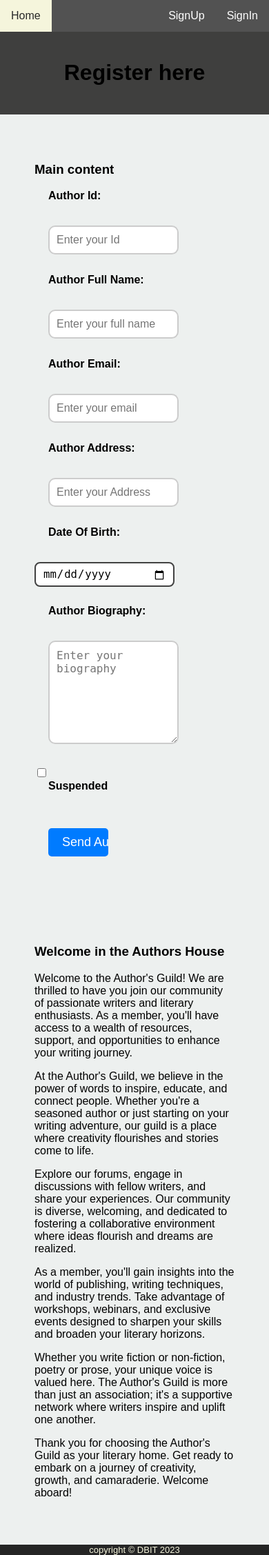
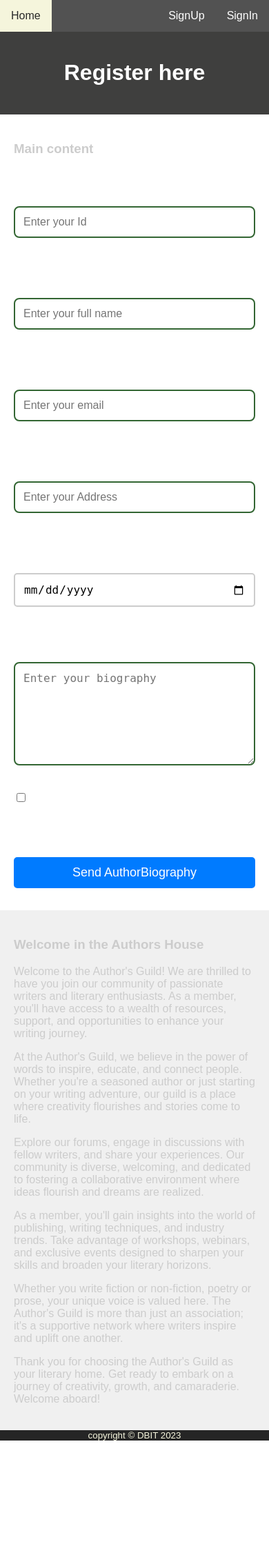
Before and after one commit to kisuki100/148776-CAT-II-Web-Application, a PHP site: page / in a window 390 px wide. Shown: the whole page at 69% size. After the commit the page ends 2089 px from the top, so only its background shows below. Run offline with PHP 8.4, Linux system fonts and the light colour scheme.

Commit message:
Add files via upload

```diff
--- a/CAT/Index.php
+++ b/CAT/Index.php
@@ -12,76 +12,78 @@
     margin: 0;
     padding: 0;
     box-sizing: border-box;
+    background-color: #1a1a1a; /* Dark background color */
+    color: #ccc; /* Light gray text color */
 }
 
 header {
-        background-color: #333;
+    background-color: #005000; /* Dark green header */
     color: #fff;
     text-align: center;
-        padding: 10px;
+    padding: 20px;
 }
 
 main {
     max-width: 800px;
     margin: 20px auto;
-        padding: 10px; /* Adjusted padding for a cleaner look */
-        background-color: #fff;
-        box-shadow: 0 0 10px rgba(0, 0, 0, 0.1);
+    padding: 20px; /* Increased padding for better spacing */
+    background-color: #222; /* Slightly lighter background */
+    box-shadow: 0 4px 8px rgba(0, 0, 0, 0.1); /* Subtle shadow effect */
     border-radius: 10px;
-        text-align: center; /* Align text to the center within the main container */
 }
 
 label {
     display: block;
     font-weight: bold;
-        margin-bottom: 8px;
-        margin-left: 20px;
+    margin-bottom: 10px; /* Improved spacing */
+    color: #fff; /* Label text color */
 }
 
-    /* Style for email and text input fields */
+/* Styled input fields */
 input[type="email"],
 input[type="text"],
 textarea {
-        width: 65%;
-        padding: 10px;
-        margin-bottom: 10px;
-        border: 2px solid #ccc;
-        border-radius: 10px;
+    width: 100%;
+    padding: 12px; /* Increased padding for better input field appearance */
+    margin-bottom: 15px; /* Improved spacing */
+    border: 2px solid #336633; /* Dark green border */
+    border-radius: 8px;
     font-size: 16px;
     box-sizing: border-box;
-        margin-left: 20px;
+    color: #333; /* Input text color */
 }
 
-    /* Style for the message input field - making it a bit bigger */
+/* Larger textarea for the message */
 textarea {
     height: 150px;
 }
 
 input[type="submit"] {
-        background-color: #007BFF;
+    background-color: #007BFF; /* Blue button color */
     color: #fff;
-        padding: 10px 20px;
+    padding: 12px 24px; /* Adjusted padding */
     border: none;
     border-radius: 5px;
     font-size: 18px;
     cursor: pointer;
-        margin-left: 20px;
 }
 
-    /* Adjust button style on hover */
+/* Button hover effect */
 input[type="submit"]:hover {
-        background-color: #0056b3;
+    background-color: #0056b3; /* Darker blue on hover */
 }
 
 footer {
-        background-color: #333;
+    background-color: #005000; /* Dark green footer */
     color: #fff;
     text-align: center;
-        padding: 10px;
+    padding: 15px;
     position: fixed;
     bottom: 0;
     width: 100%;
 }
+
+
 </style>
 </head>
 <body>
--- a/CAT/css/ContentStyle.css
+++ b/CAT/css/ContentStyle.css
@@ -1,6 +1,12 @@
-.content img{
-    background-repeat: no-repeat;
-    width: 400px;
-    float: left;
-    padding: 15px;
+/* Improved styling for .content img */
+.content img {
+    max-width: 100%; /* Ensure images don't exceed their container */
+    display: block; /* Ensures images don't have extra space beneath them */
+    margin-bottom: 15px; /* Add some space between images and other content */
+    border-radius: 8px; /* Adds a slight rounded corner to images */
+    box-shadow: 0 0 10px rgba(0, 0, 0, 0.1); /* Provides a subtle shadow effect */
+
+    /* If you want to enforce a specific width while maintaining responsiveness */
+    /* width: 400px; */
+    /* You can uncomment and adjust the width if necessary */
 }
--- a/CAT/css/FormStyle.css
+++ b/CAT/css/FormStyle.css
@@ -1,22 +1,49 @@
-input[type=text], input[type=date], input[type=password], input[type=email], select, textarea{
-    width: 70%;
-    padding: 6px 10px;
+/* Form input styles */
+input[type=text],
+input[type=date],
+input[type=password],
+input[type=email],
+select,
+textarea {
+    width: 100%;
+    padding: 12px;
     margin: 8px 0;
-    border: 2px solid #424242;
-    font-size: 1.2em;
-    border-radius: 8px;
+    border: 2px solid #ccc;
+    border-radius: 5px;
     box-sizing: border-box;
+    font-size: 16px;
+    transition: border-color 0.3s;
 }
 
+input[type=text]:focus,
+input[type=date]:focus,
+input[type=password]:focus,
+input[type=email]:focus,
+select:focus,
+textarea:focus {
+    border-color: #2753D4;
+    /* Add a subtle highlight on focus */
+    box-shadow: 0 0 5px rgba(39, 83, 212, 0.5);
+    /* Adjust box-shadow as desired */
+    outline: none;
+}
 
-input[type=submit]{
-    width: 30%;
-    padding: 6px 10px;
-    margin: 8px 0;
+/* Submit button styles */
+input[type=submit] {
+    width: 100%;
+    padding: 12px;
+    margin: 12px 0;
     background-color: #2753D4;
-    border: 2px solid #424242;
-    font-size: 1.2em;
-    border-radius: 8px;
+    border: none;
+    border-radius: 5px;
     box-sizing: border-box;
-    color: #ffffff;
+    font-size: 16px;
+    color: #fff;
+    cursor: pointer;
+    transition: background-color 0.3s;
 }
+
+input[type=submit]:hover {
+    background-color: #1c3a8e;
+    /* Darken the color on hover */
+}
--- a/CAT/css/StructureStyle.css
+++ b/CAT/css/StructureStyle.css
@@ -1,62 +1,79 @@
-body{
-    background-color: rgb(237, 240, 239);
-margin: 0;
+/* Reset some default styles for consistency */
+body {
+    background-color: #ededed; /* Light grey background */
+    margin: 0;
+    font-family: Arial, sans-serif; /* Change the font as desired */
 }
-*{
+
+* {
     box-sizing: border-box;
 }
-.header{
+
+.header {
     text-align: center;
     padding: 20px;
-    background-color: rgb(63, 63, 62);
+    background-color: #3f3f3e; /* Dark grey header */
+    color: #fff; /* White text */
 }
-.topnav{
-    background-color: rgb(82, 82, 82);
+
+.topnav {
+    background-color: #525252; /* Dark grey navigation */
     overflow: hidden;
 }
 
-.topnav a{
-    color: rgb(255, 255, 255);
+.topnav a {
+    color: #fff;
     text-decoration: none;
-    float:left;
+    float: left;
     display: block;
-    text-align: left;
+    text-align: center;
     padding: 14px 16px;
 }
-.topnav a:hover{
-    color: rgb(41, 41, 41);
-    text-decoration: none;
-    background-color: beige;
+
+.topnav a:hover {
+    color: #292929; /* Darker grey on hover */
+    background-color: beige; /* Light beige background on hover */
 }
 
-/* Right-aligned links*/
-.topnav-right{
-    float:right;
+/* Right-aligned links */
+.topnav-right {
+    float: right;
 }
-.row::after{
+
+.row::after {
     content: "";
     display: block;
     clear: both;
 }
-.content{
+
+.content {
     float: left;
-    width: 66.7%;
-    padding: 50px;
-}
-.sidebar{
-    float: left;
-    width: 33.3%;
-    padding: 50px;
-}
-.footer{
-    text-align: center;
-    font-size: small;
-    color:beige;
-    background-color: rgb(37, 37, 37);
+    width: 65%; /* Adjusted content width */
+    padding: 30px; /* Reduced padding */
+    background-color: #fff; /* White background */
 }
 
+.sidebar {
+    float: left;
+    width: 35%; /* Adjusted sidebar width */
+    padding: 30px; /* Reduced padding */
+    background-color: #f0f0f0; /* Light grey sidebar background */
+}
+
+.footer {
+    text-align: center;
+    font-size: smaller; /* Slightly smaller font size */
+    color: beige;
+    background-color: #252525; /* Dark footer background */
+}
+
+/* Media query for responsiveness */
 @media screen and (max-width: 800px) {
-    .content, .sidebar{
+    .content, .sidebar {
         width: 100%;
     }
+    .content,
+    .sidebar {
+        padding: 20px; /* Adjusted padding for smaller screens */
+    }
 }
```
Also changed, not shown: CAT/Login.php (+60 -1 lines), CAT/signin.php (+52 -0 lines), CAT/signup.php (+57 -1 lines). Lines whose indentation alone changed are shown as unchanged.
